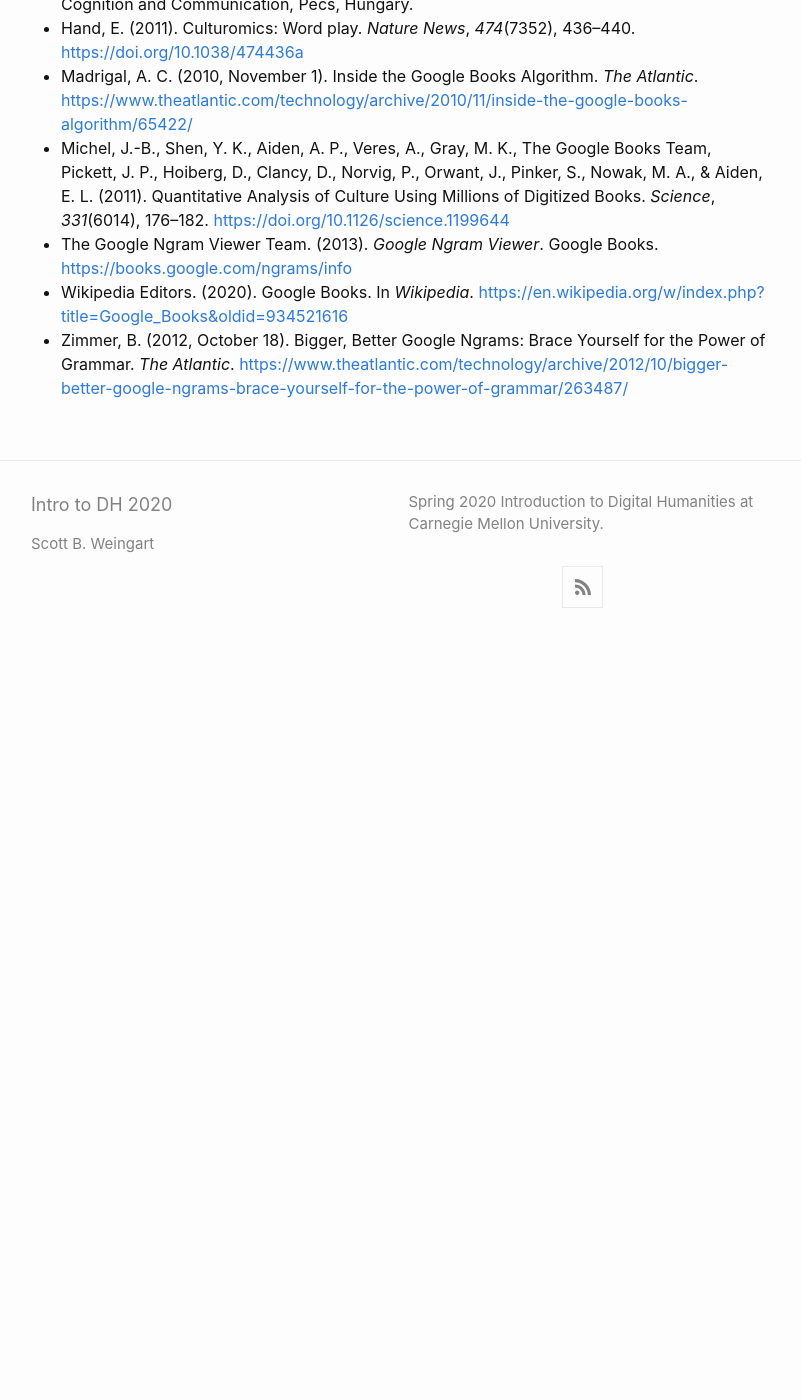
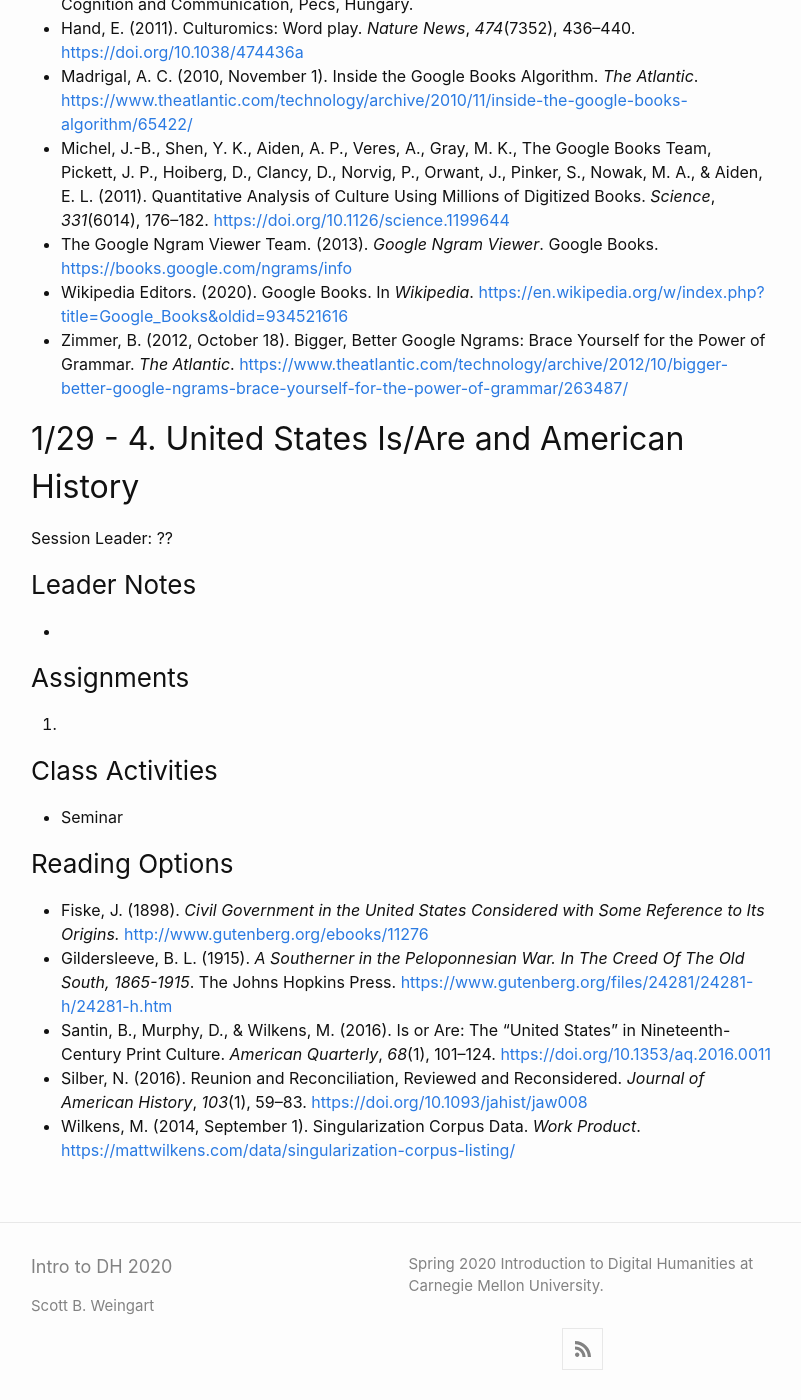
Before and after one commit to scottbot/IntroDH2020, a Jekyll site: the page built from schedule.md, in a window 1280 px wide and 1400 px high, scrolled down 2176 px. Shown: the whole window, without its empty margins (239-1040 px from the left). Built offline with Jekyll 4.4.1, drawn with Linux system fonts in a browser that asks for light colours; before the commit the page ends 2814 px from its top, so only the background shows below that.

Commit message:
Session 4

```diff
--- a/schedule.md
+++ b/schedule.md
@@ -64,3 +64,22 @@ Session Leader: ??
 - The Google Ngram Viewer Team. (2013). *Google Ngram Viewer*. Google Books. [https://books.google.com/ngrams/info](https://books.google.com/ngrams/info)
 - Wikipedia Editors. (2020). Google Books. In *Wikipedia*. [https://en.wikipedia.org/w/index.php?title=Google_Books&oldid=934521616](https://en.wikipedia.org/w/index.php?title=Google_Books&oldid=934521616)
 - Zimmer, B. (2012, October 18). Bigger, Better Google Ngrams: Brace Yourself for the Power of Grammar. *The Atlantic*. [https://www.theatlantic.com/technology/archive/2012/10/bigger-better-google-ngrams-brace-yourself-for-the-power-of-grammar/263487/](https://www.theatlantic.com/technology/archive/2012/10/bigger-better-google-ngrams-brace-yourself-for-the-power-of-grammar/263487/)
+
+## 1/29 - 4. United States Is/Are and American History
+Session Leader: ??
+
+### Leader Notes
+-
+
+### Assignments
+1.
+
+### Class Activities
+- Seminar
+
+### Reading Options
+- Fiske, J. (1898). *Civil Government in the United States Considered with Some Reference to Its Origins.* [http://www.gutenberg.org/ebooks/11276](http://www.gutenberg.org/ebooks/11276)
+- Gildersleeve, B. L. (1915). *A Southerner in the Peloponnesian War. In The Creed Of The Old South, 1865-1915*. The Johns Hopkins Press. [https://www.gutenberg.org/files/24281/24281-h/24281-h.htm](https://www.gutenberg.org/files/24281/24281-h/24281-h.htm)
+- Santin, B., Murphy, D., & Wilkens, M. (2016). Is or Are: The “United States” in Nineteenth-Century Print Culture. *American Quarterly*, *68*(1), 101–124. [https://doi.org/10.1353/aq.2016.0011](https://doi.org/10.1353/aq.2016.0011)
+- Silber, N. (2016). Reunion and Reconciliation, Reviewed and Reconsidered. *Journal of American History*, *103*(1), 59–83. [https://doi.org/10.1093/jahist/jaw008](https://doi.org/10.1093/jahist/jaw008)
+- Wilkens, M. (2014, September 1). Singularization Corpus Data. *Work Product*. [https://mattwilkens.com/data/singularization-corpus-listing/](https://mattwilkens.com/data/singularization-corpus-listing/)
```
